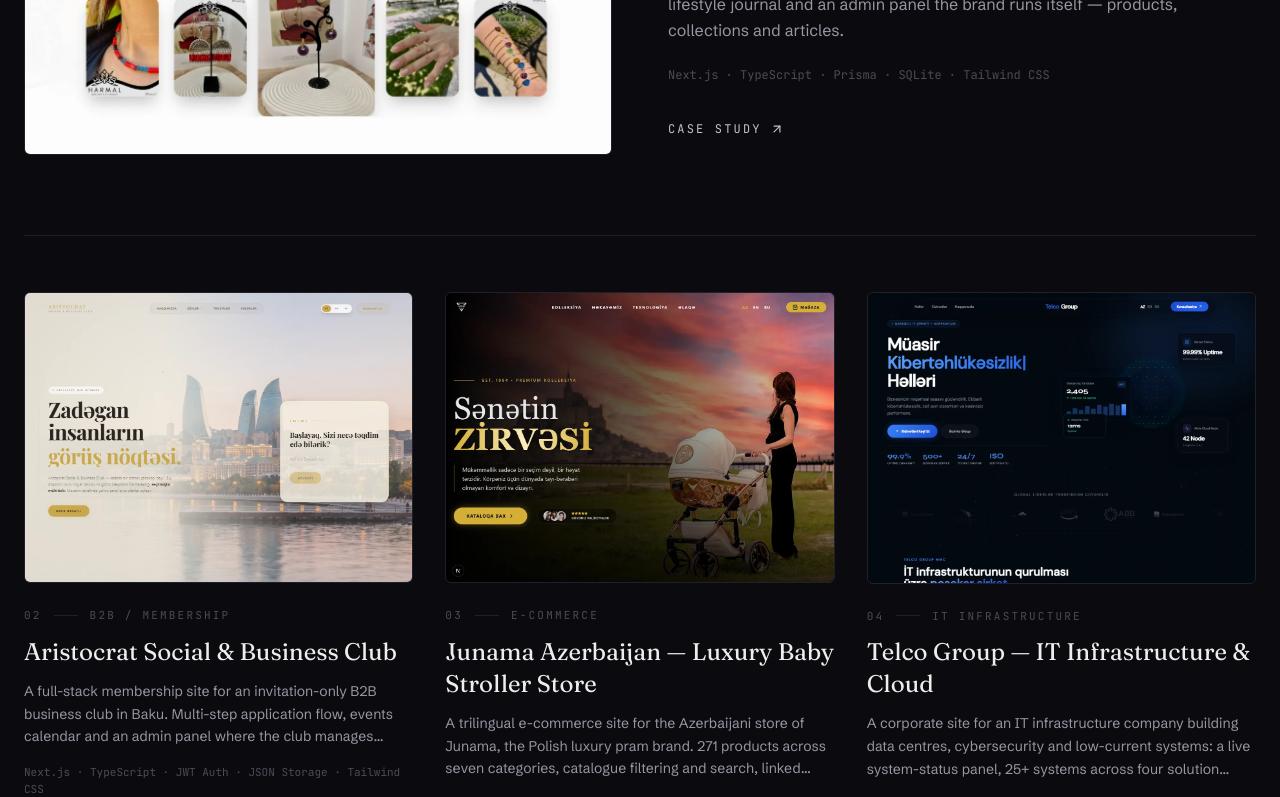
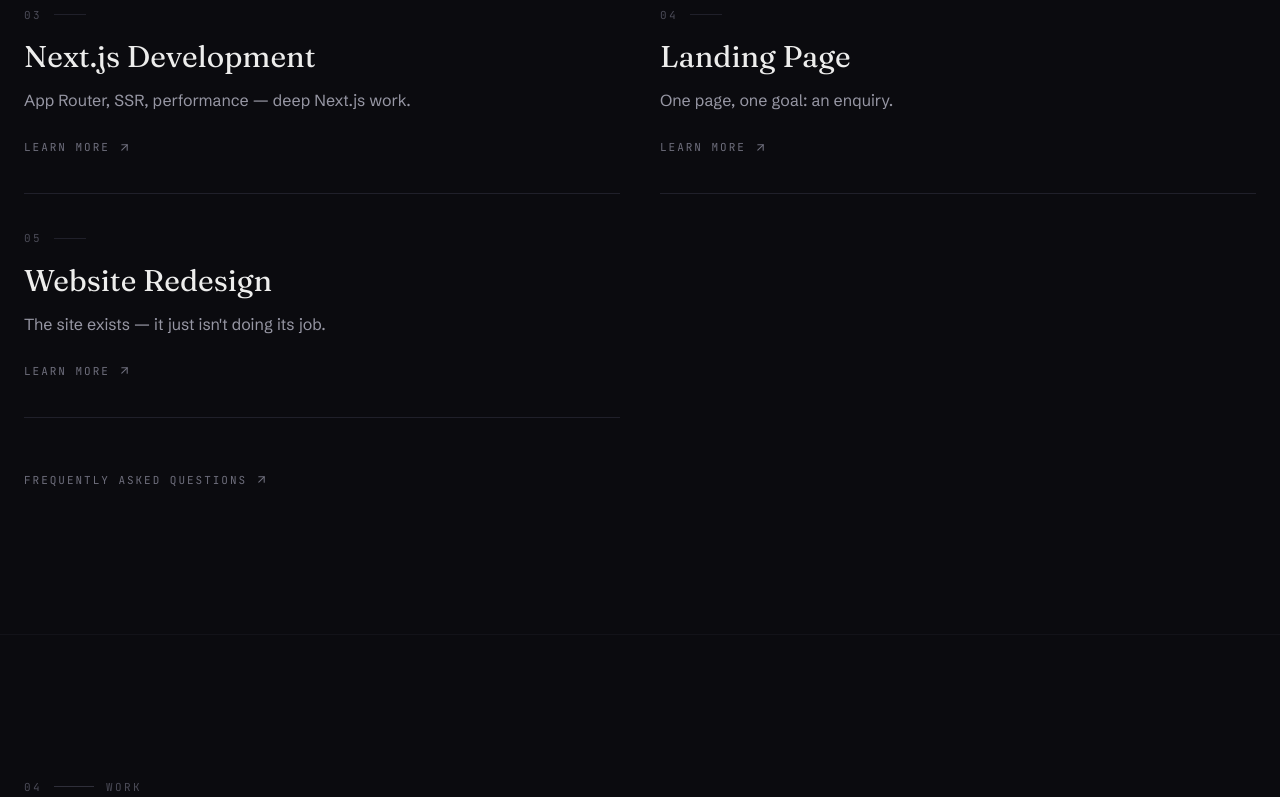
Before and after one commit to NurlanQadirov/portfolio, a Next.js app: page /en in a window 1280 px wide. Shown: the part 2420-3217 px from the top of the page. Built offline with nearby package versions, Linux system fonts and the light colour scheme; no server answers.

Commit message:
Xidmətlər əsas səhifədədə görünür

```diff
--- a/src/components/HomeClient.tsx
+++ b/src/components/HomeClient.tsx
@@ -16,7 +16,7 @@
 import type { Locale } from '@/i18n/config';
 import type { ChromeDict, HomeDict } from '@/i18n/slices';
 import { SiteFooter, SiteHeader } from '@/components/SiteChrome';
-import { paths } from '@/i18n/routes';
+import { SERVICE_KEYS, paths } from '@/i18n/routes';
 
 /**
  * Kartın hara aparacağı: case study varsa daxili səhifəyə, yoxsa birbaşa
@@ -703,7 +703,7 @@
     >
       <div className="max-w-7xl mx-auto">
         <SectionIntro
-          index="03"
+          index="04"
           label={dict.projects.label}
           title={dict.projects.title}
           lede={dict.projects.lede}
@@ -717,6 +717,84 @@
             <ProjectCard key={project.id} project={project} index={i + 2} />
           ))}
         </div>
+      </div>
+    </section>
+  );
+};
+
+/**
+ * Ana səhifədəki xidmətlər bölməsi.
+ *
+ * Qiymətlər qəsdən burada göstərilmir — onlar `/services` və hər xidmətin öz
+ * səhifəsindədir. Ana səhifə eyni anda işəgötürənin də gördüyü səhifədir, ona
+ * görə burada xidmətin adı və bir sətirlik izahı kifayətdir.
+ */
+const Services = () => {
+  const { dict, locale } = useContent();
+
+  return (
+    <section
+      id="services"
+      aria-labelledby="services-heading"
+      className="relative bg-slate-950 px-6 py-28 md:py-36 border-t border-slate-900"
+    >
+      <div className="max-w-7xl mx-auto">
+        <SectionIntro
+          index="03"
+          label={dict.services.label}
+          title={dict.services.title}
+          lede={dict.services.lede}
+          id="services-heading"
+        />
+
+        <div className="grid md:grid-cols-2 gap-x-10 border-t border-slate-800">
+          {SERVICE_KEYS.map((key, i) => {
+            const page = dict.services.pages[key];
+            return (
+              <motion.a
+                key={key}
+                {...fadeUp}
+                href={paths.service(locale, key)}
+                className="group block py-9 border-b border-slate-800"
+              >
+                <div className="flex items-center gap-3 font-mono text-[11px] uppercase tracking-[0.22em] text-slate-600 mb-4">
+                  <span>{String(i + 1).padStart(2, '0')}</span>
+                  <span className="w-8 h-px bg-slate-800" />
+                </div>
+
+                <h3 className="font-display font-normal text-2xl md:text-3xl text-paper mb-3 transition-colors group-hover:text-cyan-200">
+                  {page.name}
+                </h3>
+
+                <p className="text-slate-400 leading-relaxed mb-5 max-w-xl">
+                  {page.tagline}
+                </p>
+
+                <span className="inline-flex items-center gap-2 font-mono text-[11px] uppercase tracking-[0.18em] text-slate-500 group-hover:text-paper transition-colors">
+                  {dict.services.seeMore}
+                  <ArrowUpRight
+                    size={13}
+                    className="transition-transform group-hover:translate-x-0.5 group-hover:-translate-y-0.5"
+                  />
+                </span>
+              </motion.a>
+            );
+          })}
+        </div>
+
+        {/* Suallar səhifəsi ayrıca durur — burada təkrarlanmır, sadəcə keçid verilir. */}
+        <motion.div {...fadeUp} className="mt-12">
+          <a
+            href={paths.faq(locale)}
+            className="group inline-flex items-center gap-2 font-mono text-[11px] uppercase tracking-[0.18em] text-slate-500 hover:text-paper transition-colors"
+          >
+            {dict.faq.title}
+            <ArrowUpRight
+              size={13}
+              className="transition-transform group-hover:translate-x-0.5 group-hover:-translate-y-0.5"
+            />
+          </a>
+        </motion.div>
       </div>
     </section>
   );
@@ -747,7 +825,7 @@
   >
     <div className="max-w-7xl mx-auto">
       <SectionIntro
-        index="04"
+        index="05"
         label={dict.contact.label}
         title={dict.contact.title}
         lede={dict.contact.lede}
@@ -851,6 +929,7 @@
         <main>
           <Hero />
           <About />
+          <Services />
           <Projects />
           <Contact />
         </main>
--- a/src/i18n/slices.ts
+++ b/src/i18n/slices.ts
@@ -46,6 +46,19 @@
 export type HomeDict = {
   hero: Dictionary["hero"];
   about: Dictionary["about"];
+  /**
+   * Ana səhifədəki xidmətlər bölməsi. Yalnız ad və tagline ötürülür —
+   * tam mətnlər, `includes` və qiymətlər xidmət səhifələrində qalır, ona görə
+   * bu bölmə payload-a bir neçə yüz bayt əlavə edir, kilobayt yox.
+   */
+  services: {
+    label: string;
+    title: string;
+    lede: string;
+    seeMore: string;
+    pages: Record<ServiceKey, { name: string; tagline: string }>;
+  };
+  faq: { label: string; title: string };
   projects: Dictionary["projects"];
   contact: Dictionary["contact"];
   caseStudies: { label: string };
@@ -54,6 +67,22 @@
 export const toHomeDict = (dict: Dictionary): HomeDict => ({
   hero: dict.hero,
   about: dict.about,
+  services: {
+    label: dict.services.label,
+    title: dict.services.title,
+    lede: dict.services.lede,
+    seeMore: dict.services.seeMore,
+    pages: Object.fromEntries(
+      SERVICE_KEYS.map((key) => [
+        key,
+        {
+          name: dict.services.pages[key].name,
+          tagline: dict.services.pages[key].tagline,
+        },
+      ]),
+    ) as Record<ServiceKey, { name: string; tagline: string }>,
+  },
+  faq: { label: dict.faq.label, title: dict.faq.title },
   projects: dict.projects,
   contact: dict.contact,
   caseStudies: { label: dict.caseStudies.label },
```
